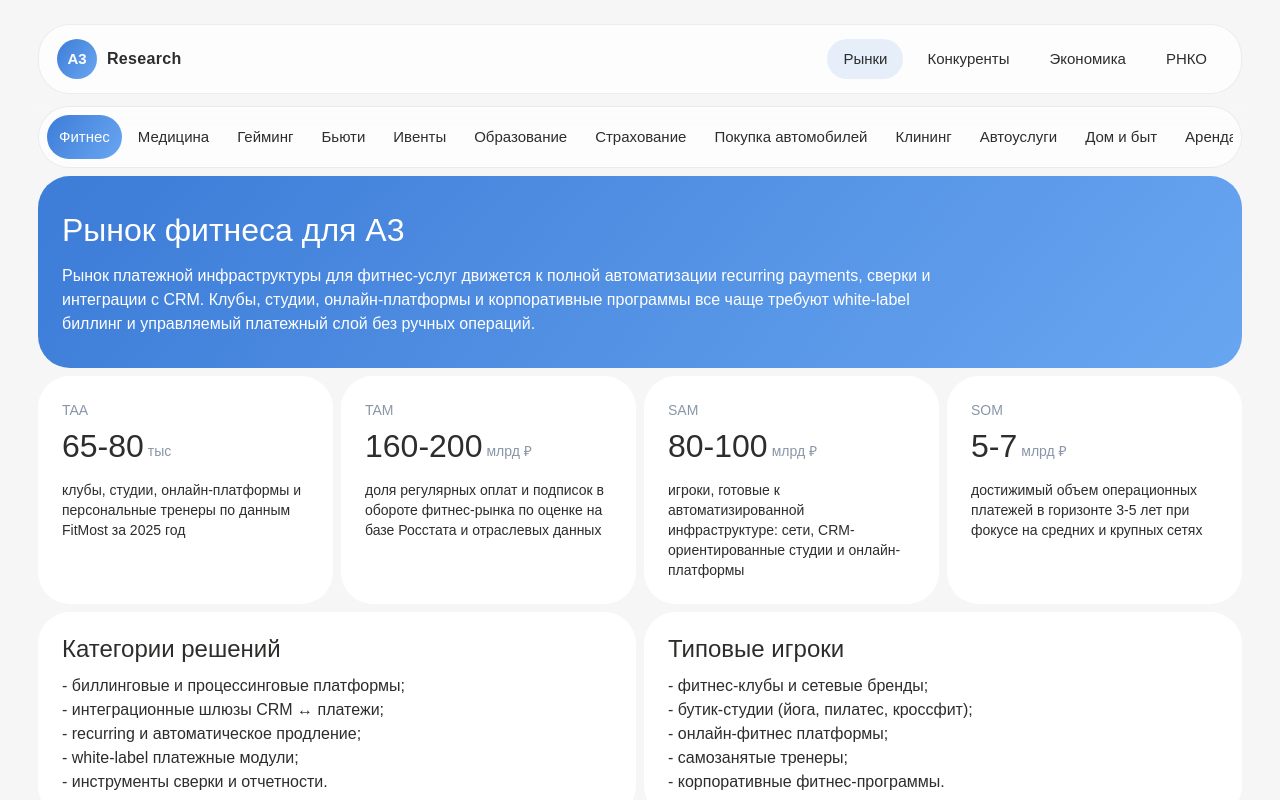
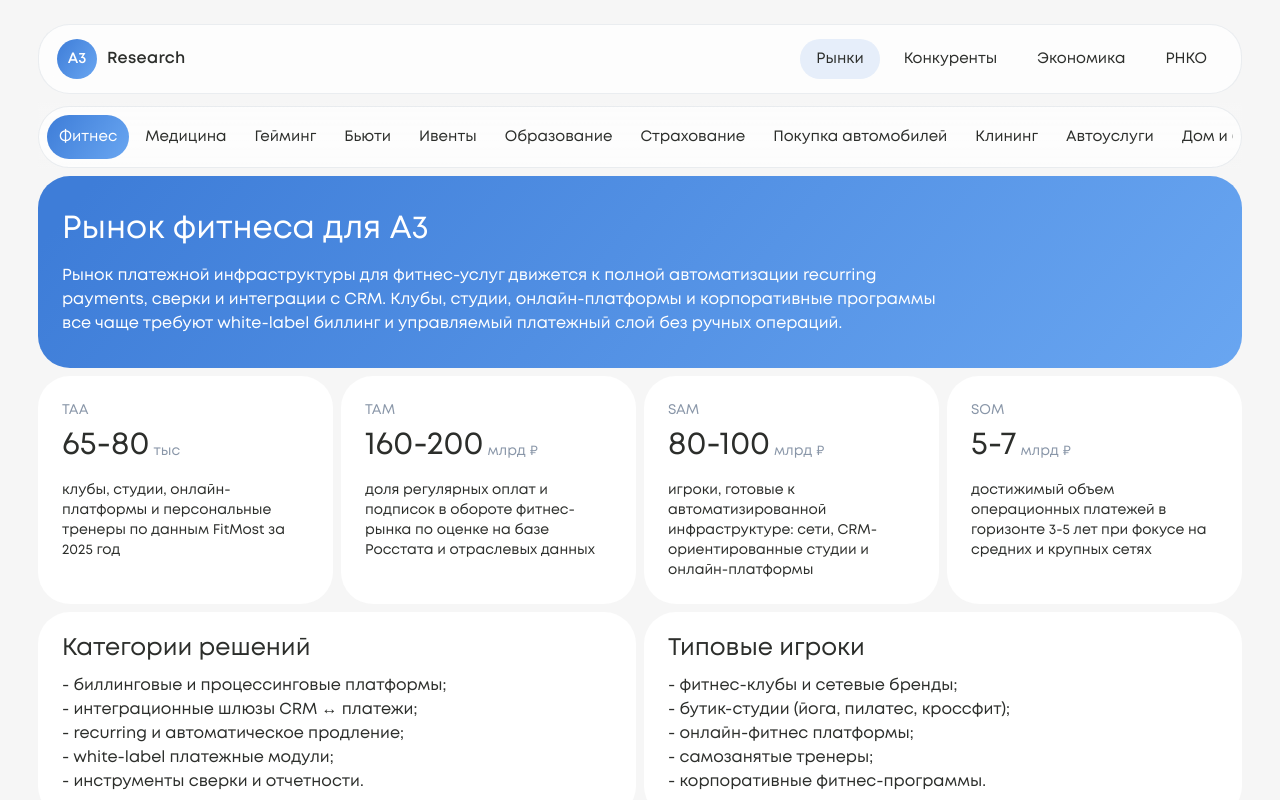
Before and after one commit to ignatovivin/researching, a React (Vite) app: page /markets/fitness in a window 1280 px wide. Shown: the top 800 px of the page. Built offline with nearby package versions, Linux system fonts and the light colour scheme.

Commit message:
Add Mont font to project

```diff
--- a/src/index.css
+++ b/src/index.css
@@ -1,5 +1,21 @@
+@font-face {
+  font-family: 'Mont';
+  src: url('/fonts/Mont-Regular.ttf') format('truetype');
+  font-weight: 400;
+  font-style: normal;
+  font-display: swap;
+}
+
+@font-face {
+  font-family: 'Mont';
+  src: url('/fonts/Mont-SemiBold.ttf') format('truetype');
+  font-weight: 600;
+  font-style: normal;
+  font-display: swap;
+}
+
 :root {
-  font-family: Arial, sans-serif;
+  font-family: 'Mont', Arial, sans-serif;
   line-height: 1.5;
   font-weight: 400;
   color: #2c2e2b;
@@ -22,4 +38,5 @@ body {
   margin: 0;
   min-width: 320px;
   background: #f6f6f6;
+  font-family: 'Mont', Arial, sans-serif;
 }
```
Also changed, not shown: public/fonts/Mont-Regular.ttf (added), public/fonts/Mont-SemiBold.ttf (added).
